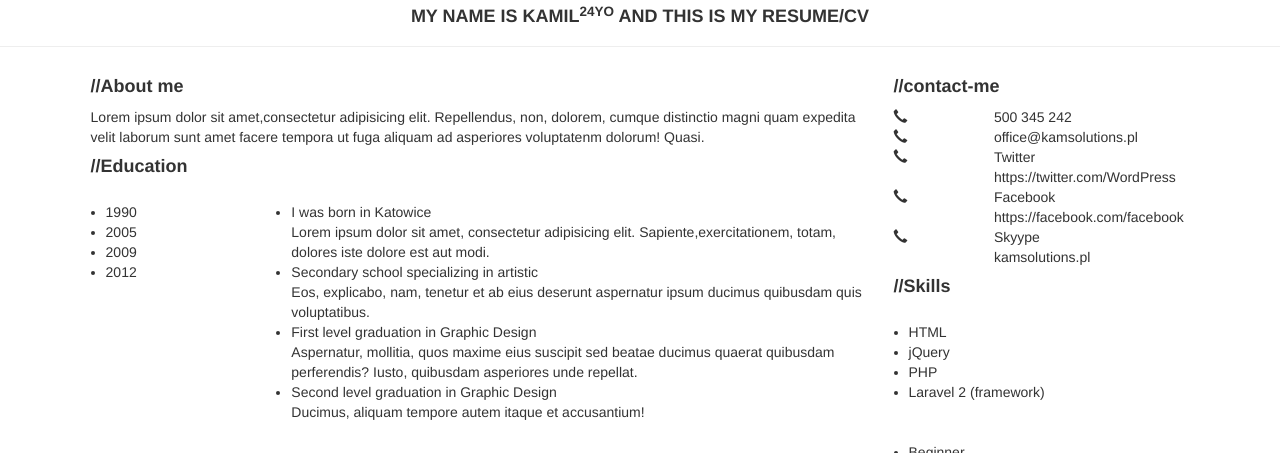
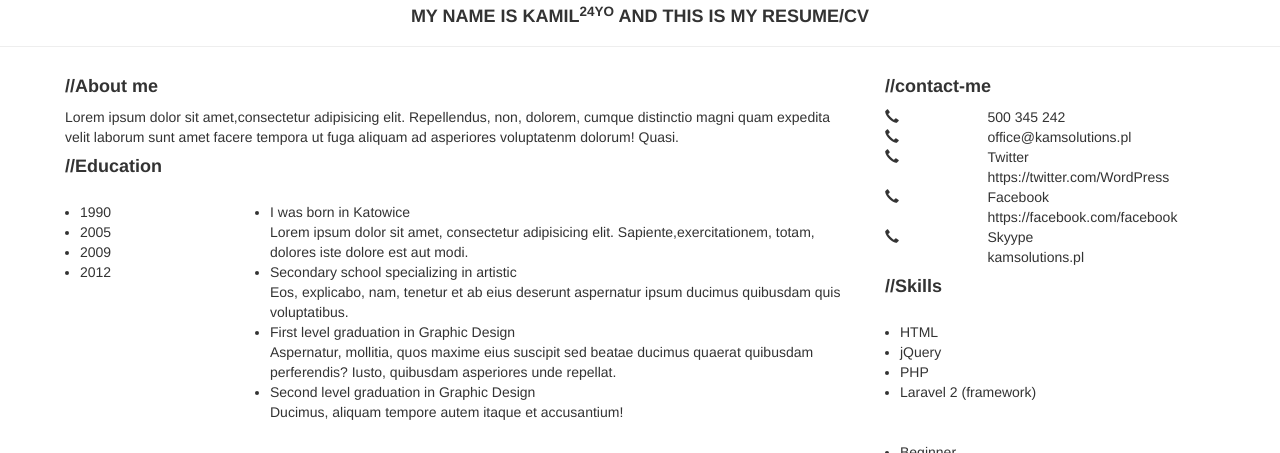
Before and after one commit to QingHes/105, a website: page index.html in a window 1280 px wide. Shown: the part 319-772 px from the top of the page. Drawn offline with nearby package versions, Linux system fonts and the light colour scheme.

Commit message:
index.html

```diff
--- a/index.html
+++ b/index.html
@@ -22,7 +22,8 @@
         }
 
         .container-fluid{
-        margin-left:2cm;
+
+            margin-left:50px;
         overflow: auto;
         }
         ul{
```
